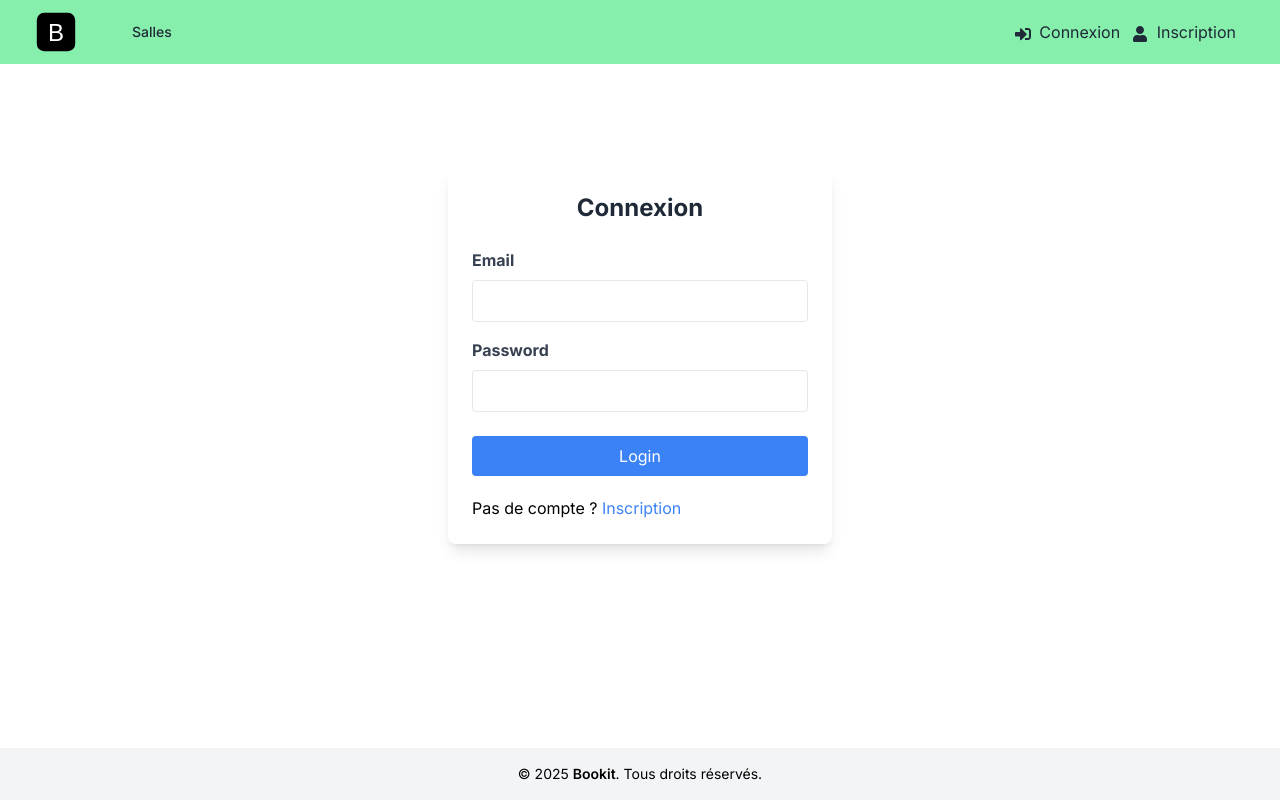
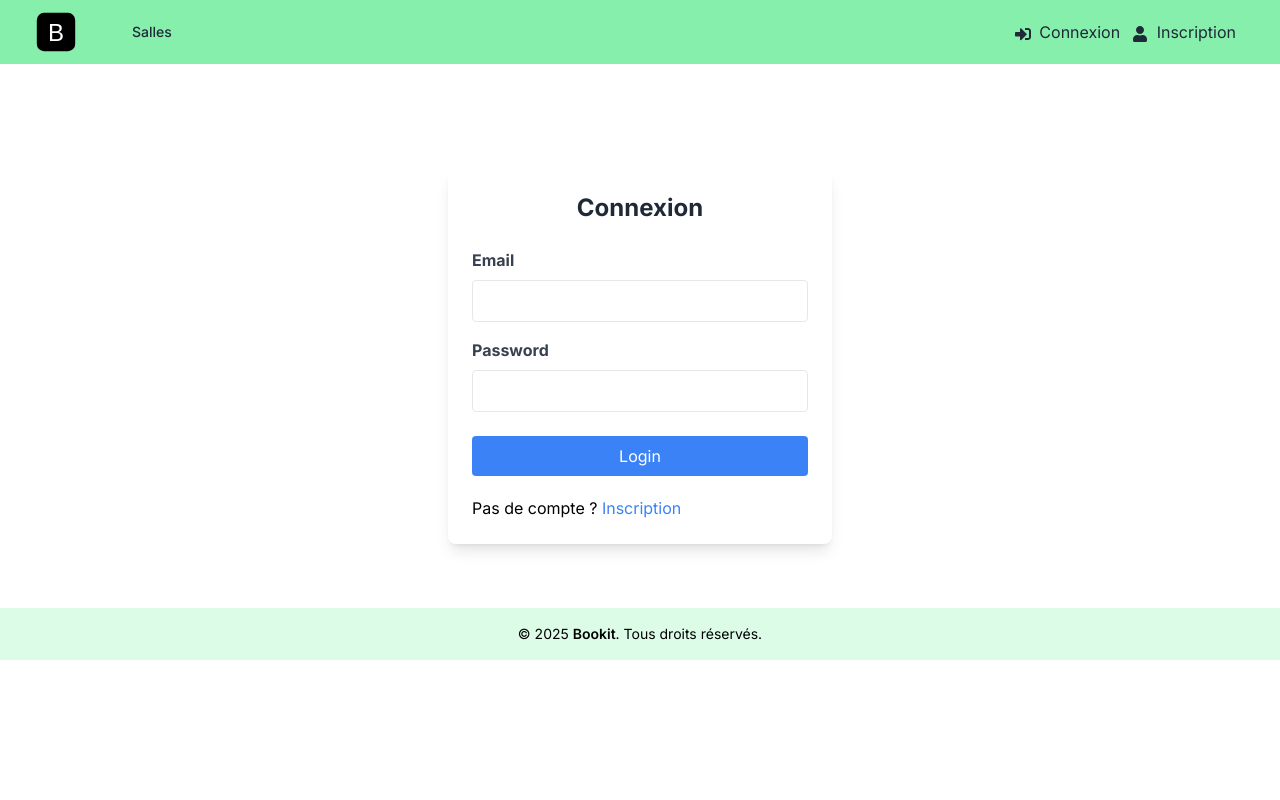
Before and after one commit to lamatmed/bookit, a Next.js app: page /login in a window 1280 px wide. Built offline with nearby package versions, Linux system fonts and the light colour scheme; no server answers.

Commit message:
first commit traduit

```diff
--- a/components/Footer.jsx
+++ b/components/Footer.jsx
@@ -2,7 +2,7 @@ const Footer = () => {
   const currentYear = new Date().getFullYear();
 
   return (
-    <footer className="fixed bottom-0 w-full py-4 bg-gray-100">
+    <footer className="w-full p-4 py-4 mt-10 bg-green-100 ">
       <div className="flex flex-col items-center px-4 mx-auto max-w-7xl sm:px-6 lg:px-8">
         <p className="text-sm text-center">
           &copy; {currentYear} <span className="font-semibold">Bookit</span>. Tous droits réservés.
```
